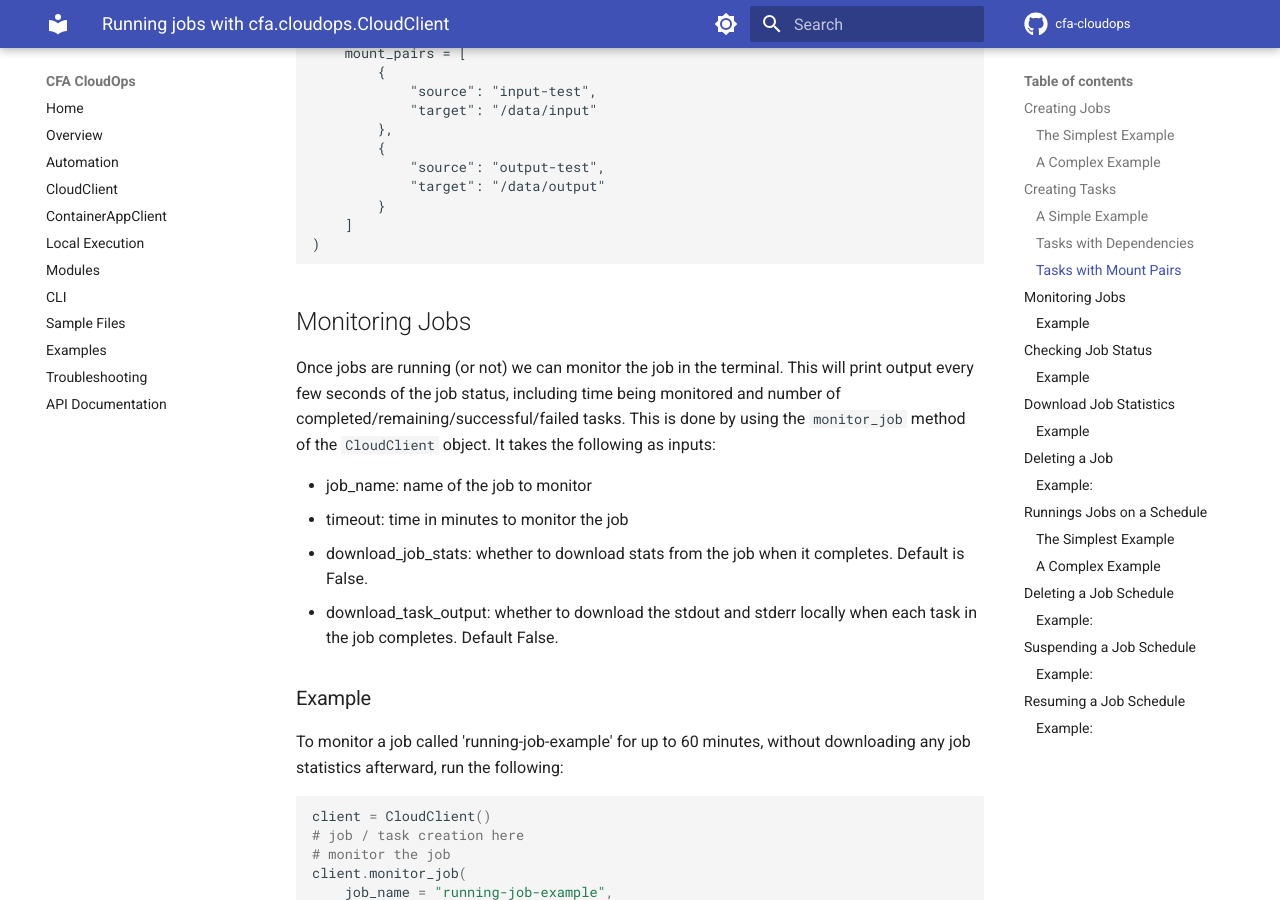
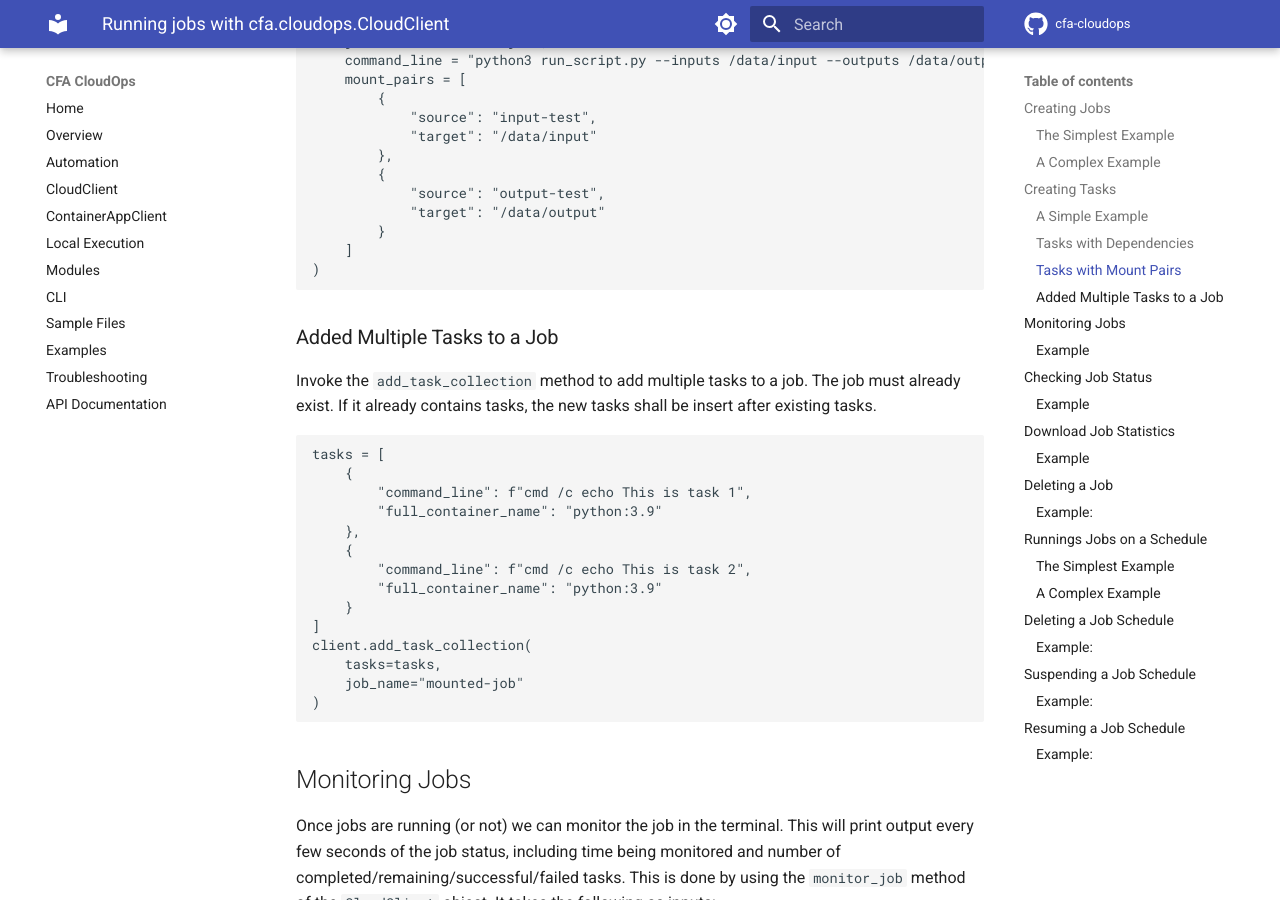
Before and after one commit to CDCgov/cfa-cloudops, an MkDocs documentation site: the page built from docs/CloudClient/job.md, in a window 1280 px wide and 900 px high, scrolled down 3603 px. Built offline with MkDocs 1.6.1 and Material for MkDocs 9.7.7, drawn with Linux system fonts in a browser that asks for light colours; comment, search, counter and statistics services are not loaded; some of the changed text lies outside the part shown.

Commit message:
Updated documentation for adding tasks as a collection to job

````diff
--- a/docs/CloudClient/job.md
+++ b/docs/CloudClient/job.md
@@ -52,7 +52,8 @@ Once jobs are created, tasks can be added to that job to run. Per the Azure Batc
 
 Depending on the pool setup, tasks can run in parallel or sequentially. If there are more than one task slot per node established in the pool, multiple tasks could run on a single node at one time.
 
-The `CloudClient` class has a `add_task` method to simplify the programmatic submission of tasks to their respective job. Multiple `add_task` calls can be submitted one after the other. The following parameters can be passed to the `add_task` method:
+The `CloudClient` class has a `add_task` method to simplify the programmatic submission of tasks to their respective job. Multiple `add_task` calls can be submitted one after the other. Alternatively the `add_task_collection` method can be invoked to add multiple tasks in one operation to a job.
+The following parameters can be passed to the `add_task` method:
 
 - job_name: name of an existing job
 - command_line: command for the desired task like you would run in a terminal
@@ -118,6 +119,27 @@ client.add_task(
             "target": "/data/output"
         }
     ]
+)
+```
+
+### Added Multiple Tasks to a Job
+
+Invoke the `add_task_collection` method to add multiple tasks to a job. The job must already exist. If it already contains tasks, the new tasks shall be insert after existing tasks.
+
+```
+tasks = [
+    {
+        "command_line": f"cmd /c echo This is task 1",
+        "full_container_name": "python:3.9"
+    },
+    {
+        "command_line": f"cmd /c echo This is task 2",
+        "full_container_name": "python:3.9"
+    }
+]
+client.add_task_collection(
+    tasks=tasks,
+    job_name="mounted-job"
 )
 ```
 
````
